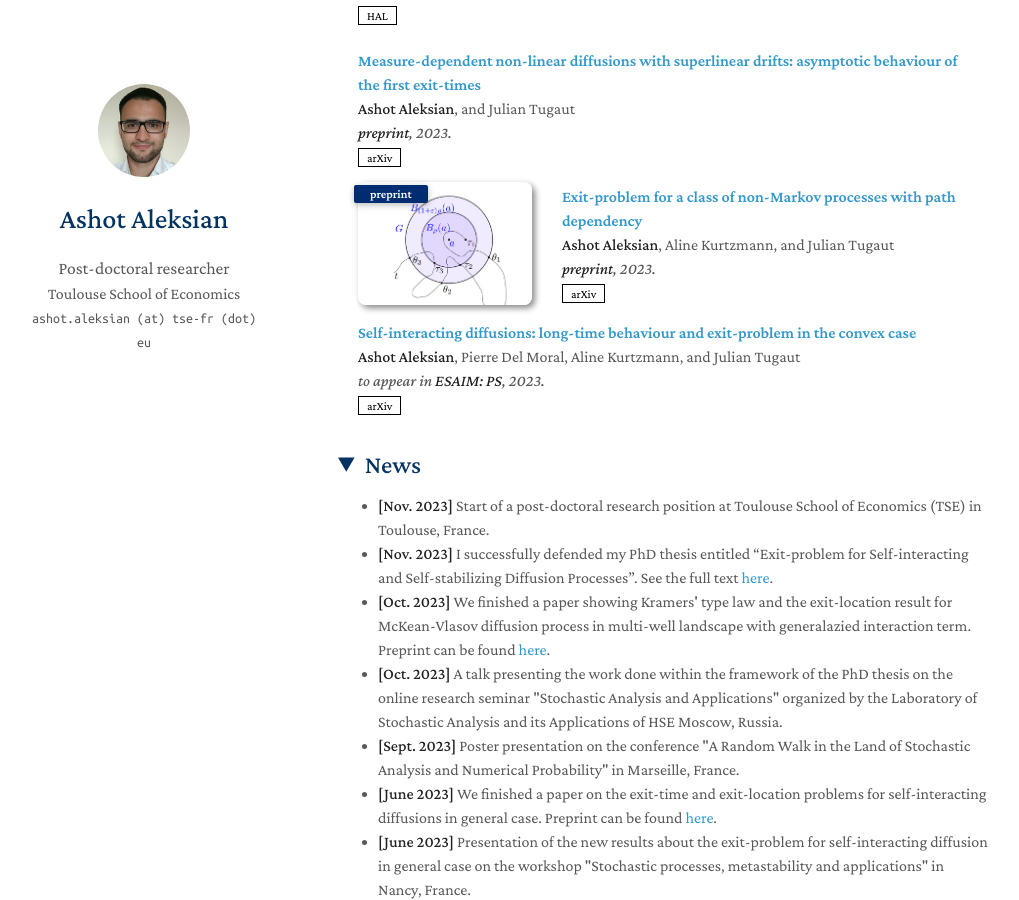
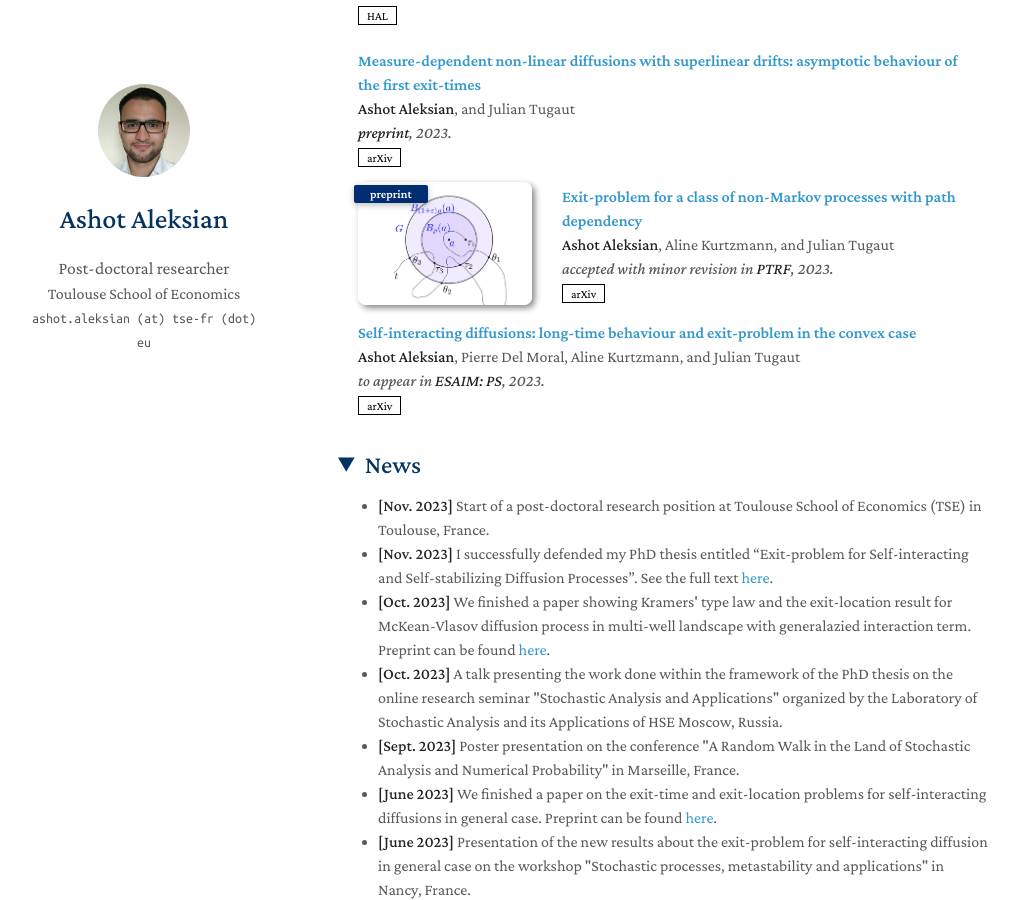
Before and after one commit to AshotAleksian/ashotaleksian.github.io, a Jekyll site: the page built from index.md, in a window 1280 px wide and 900 px high, scrolled down 436 px. Shown: the whole window, without its empty margins (132-1151 px from the left). Built offline with Jekyll 4.4.1, drawn with Linux system fonts in a browser that asks for light colours; nearby versions of some CDN libraries; a style sheet for code colours, icons or effects is not loaded; our own code applies the rules of GitHub Pages for plain Markdown files.

Commit message:
Update publications.md
Added that the paper is accepted to PTRF

```diff
--- a/_includes/publications.md
+++ b/_includes/publications.md
@@ -43,7 +43,7 @@
   <div class="col-sm-9" style="position: relative;padding-right: 15px;padding-left: 20px;">
     <div class="title"><a href="https://arxiv.org/pdf/2306.08706.pdf">Exit-problem for a class of non-Markov processes with path dependency</a></div>
     <div class="author"><strong>Ashot Aleksian</strong>, Aline Kurtzmann, and Julian Tugaut</div>
-    <div class="periodical"><em><strong>preprint</strong>, 2023.</em></div>
+    <div class="periodical"><em>accepted with minor revision in <strong>PTRF</strong>, 2023.</em></div>
     <div class="links">
       <a href="https://arxiv.org/abs/2306.08706" class="btn btn-sm z-depth-0" role="button" target="_blank" style="font-size:12px;">arXiv</a>
       <!--<a href="https://github.com/yaoyao-liu/mnemonics" class="btn btn-sm z-depth-0" role="button" target="_blank" style="font-size:12px;">Code</a>
```
